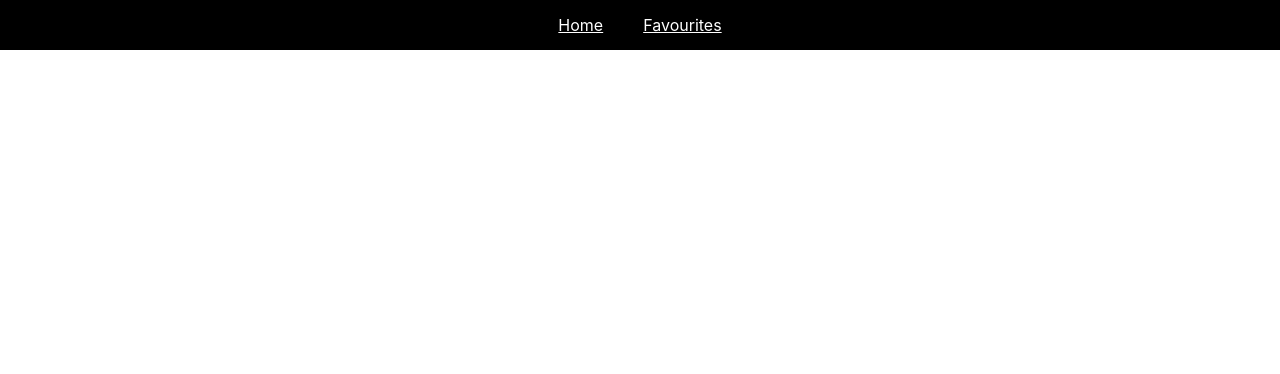
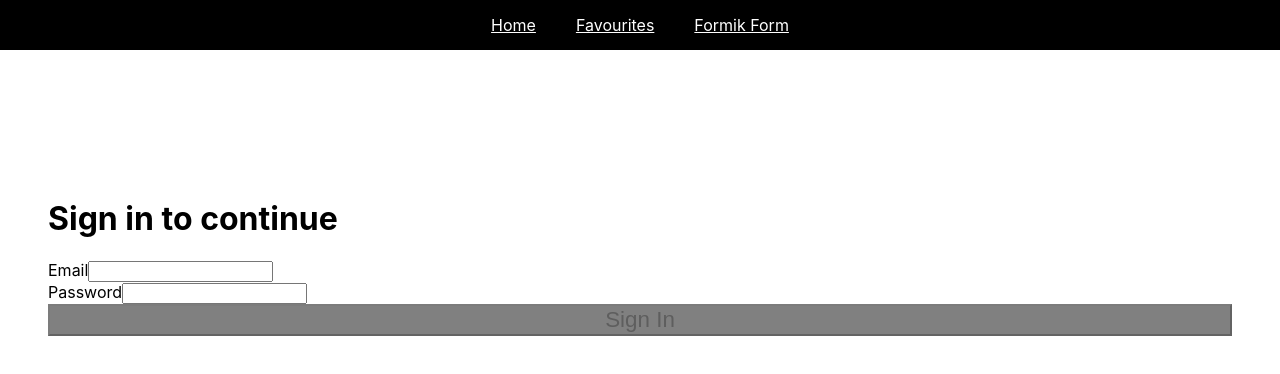
Before and after one commit to josephbill/ReactPoesy, a React (Create React App) app: page /formikform in a window 1280 px wide. Before the commit this address had no page. Shown: the top 374 px of the page. Built offline with nearby package versions, Linux system fonts and the light colour scheme.

Commit message:
added formik

```diff
--- a/src/App.js
+++ b/src/App.js
@@ -3,6 +3,7 @@ import React, {useState} from "react";
 import Home from "./components/Home/Home";
 import Favourites from './components/Favourites/Favourites';
 import {BrowserRouter,Routes,Route,Link} from "react-router-dom"
+import FormikYupForm from './components/Formik/FormikYupForm';
 
 
 function App() {
@@ -21,6 +22,7 @@ function App() {
         {/* links */}
         <Link to={'/'} style={{marginLeft: 0 +'px', color: 'white'}}>Home</Link>
         <Link to={'/favourites'} style={{marginLeft: 40 +'px', color: 'white'}}>Favourites</Link>
+        <Link to={'/formikform'} style={{marginLeft: 40 +'px', color: 'white'}}>Formik Form</Link>
        </nav>
        <Routes>
            <Route exact path="/" element={
@@ -29,6 +31,9 @@ function App() {
            <Route exact path="/favourites" element={
                <Favourites/>
            }/>
+              <Route exact path="/formikform" element={
+               <FormikYupForm/>
+           }/>
        </Routes>
     </BrowserRouter>
   );
--- /dev/null
+++ b/src/components/Formik/FormikYup.css
@@ -0,0 +1,33 @@
+.container {
+    margin-top: 5rem;
+    padding: 3rem;
+    border-radius: 4px;
+
+}
+
+
+
+
+    button {
+      color: "#fff";
+      width: 100%;
+      font-size: 1.4rem;
+       background-color: black;
+       color: "#fff";
+      }
+
+
+    .input-error {
+      border-color: red;
+    }
+
+    .error {
+      color: red;
+      font-size: 1rem;
+      margin-top: 0.3rem;
+    }
+
+    .disabled-btn {
+      cursor: not-allowed;
+      background: gray;
+    }
--- /dev/null
+++ b/src/components/Formik/FormikYupForm.js
@@ -0,0 +1,86 @@
+import React, {useState} from 'react'
+import {Formik,Form,Field,ErrorMessage} from 'formik';
+import * as Yup from 'yup';
+import './FormikYup.css';
+// getting values.
+// validation and error message
+// handling the form submission
+
+// 1. create intial values for your inputs
+const intialValues = {
+    email : "",
+    password : ""
+}
+
+// 1 b) . I can have custom validation
+// 2. Yup Schema
+
+const loginSchema  = Yup.object().shape({
+    //write what you are targetting
+    email: Yup.string().email().required("Email is Required | Check the format of your email"),
+    password: Yup.string().required("Password is Required")
+            .min(5,"Password is too short!!"),
+
+});
+
+const FormikYupForm = () => {
+
+
+   return (
+    <Formik
+    initialValues={intialValues}
+    validationSchema={loginSchema}
+    onSubmit={(values) => {
+      console.log(values);
+    }}
+  >
+    {(formik) => {
+      const { errors, touched, isValid, dirty } = formik;
+      return (
+        <div className="container">
+          <h1>Sign in to continue</h1>
+          <Form>
+            <div className="form-row">
+              <label htmlFor="email">Email</label>
+              <Field
+                type="email"
+                name="email"
+                id="email"
+                className={errors.email && touched.email ?
+                "input-error" : null}
+              />
+              <ErrorMessage name="email" component="span" className="error" />
+            </div>
+
+            <div className="form-row">
+              <label htmlFor="password">Password</label>
+              <Field
+                type="password"
+                name="password"
+                id="password"
+                className={errors.password && touched.password ?
+                "input-error" : null}
+              />
+              <ErrorMessage
+                name="password"
+                component="span"
+                className="error"
+              />
+            </div>
+
+            <button
+              type="submit"
+              className={!(dirty && isValid) ? "disabled-btn" : ""}
+              disabled={!(dirty && isValid)}
+            >
+              Sign In
+            </button>
+          </Form>
+        </div>
+      );
+    }}
+  </Formik>
+   );
+}
+
+export default FormikYupForm
```
Also changed, not shown: 1 other file (tests, documents, lock files or other folders).
